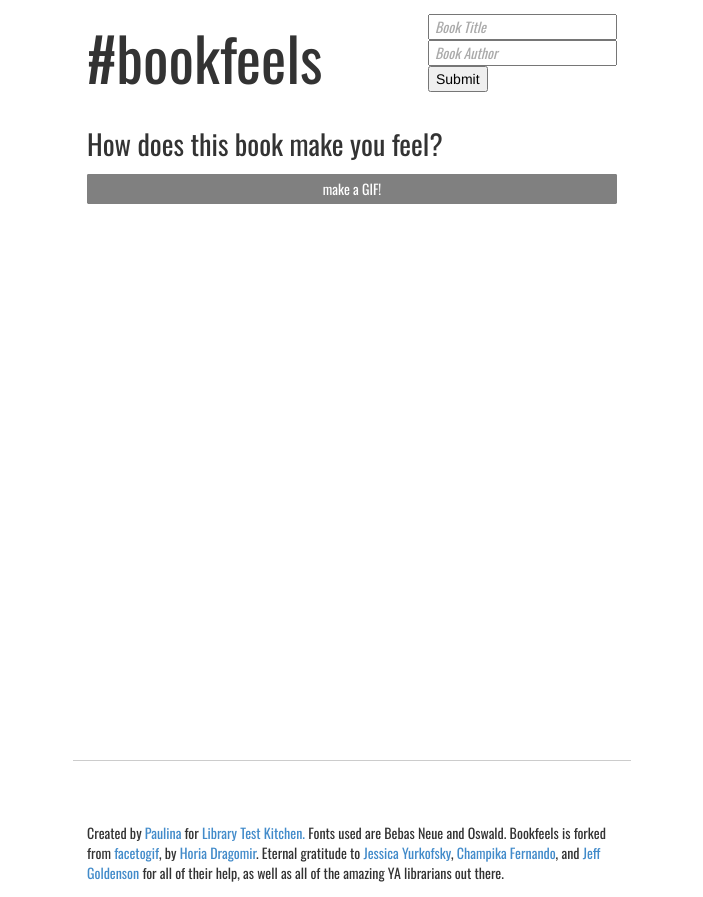
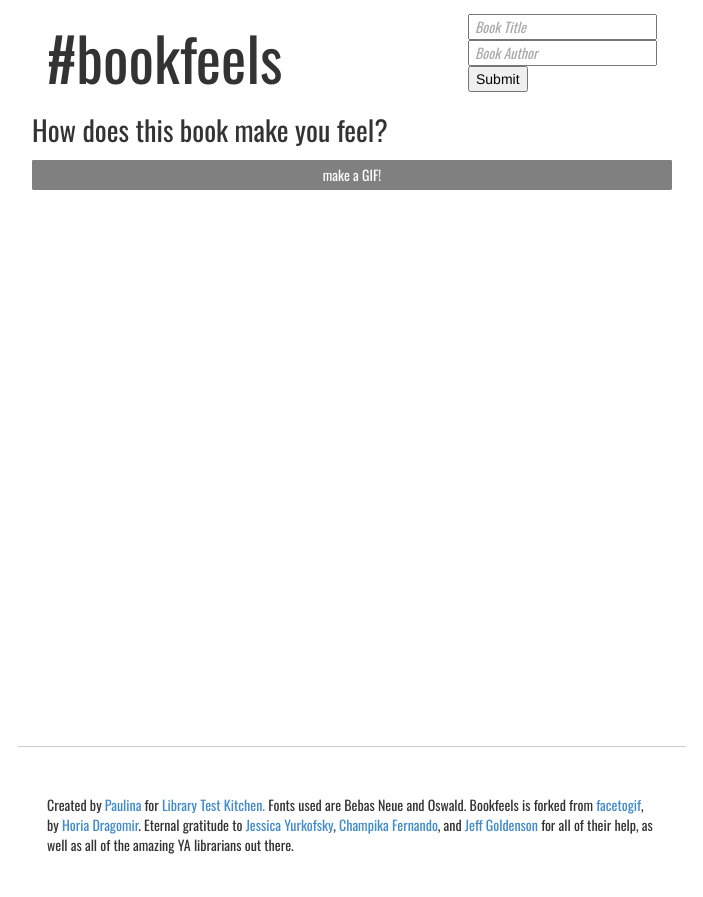
Before and after one commit to library-test-kitchen/ltk-bookfeels, a PHP site: page / in a window 1280 px wide. Shown: the whole page, without its empty margins (288-991 px from the left). After the commit the page ends 854 px from the top, so only its background shows below. Run offline with PHP 8.4, Linux system fonts and the light colour scheme.

Commit message:
commit 3

```diff
--- a/css/app.css
+++ b/css/app.css
@@ -94,7 +94,7 @@ a, .linklike {
 }
 
 .container {
-  max-width: 40em;
+  max-width: 640px;
   width: 100%;
   margin: 1em auto;
   position: relative;
--- a/home.html
+++ b/home.html
@@ -37,7 +37,6 @@
 
 
       <div class="row marketing">
-   	<div class= "container">
 
 
     	  	  <p class="paragraph1">How does this book make you feel?</p>
@@ -55,7 +54,7 @@
 
         	</dl>
 
-        	</div>
+
       	</div>
     	</div>
 
@@ -64,6 +63,7 @@
     <div id="controls-template" class="controls">
       <a class="ui-button download img control" download=bookfeels.gif>download gif</a>
        <a class="ui-button upload img control to-imgur" href=http://imgur.com target=_blank>imgur</a>
+    	<a class="iu-button
       <a class="ui-button remove img control to-danger">x</a>
     </div>
 
--- a/js/jumbotron.js
+++ b/js/jumbotron.js
@@ -32,7 +32,7 @@ body {
 }
 
 /* Customize container */
-@media (min-width: 768px) {
+@media (min-width: 640px) {
   .container {
   	min-width: 640px;
     max-width: 730px;
```
